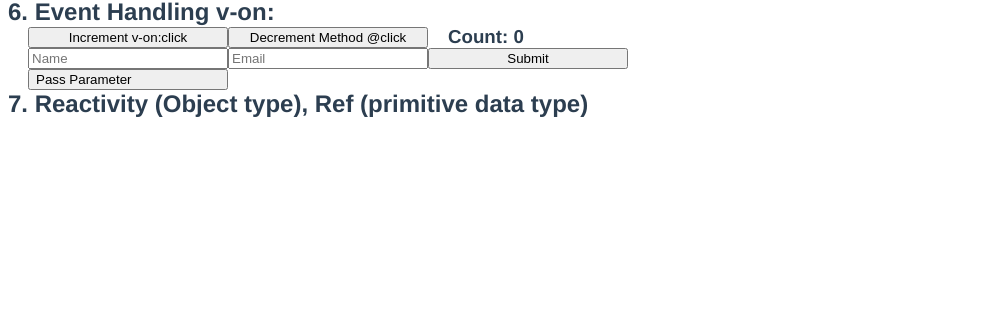
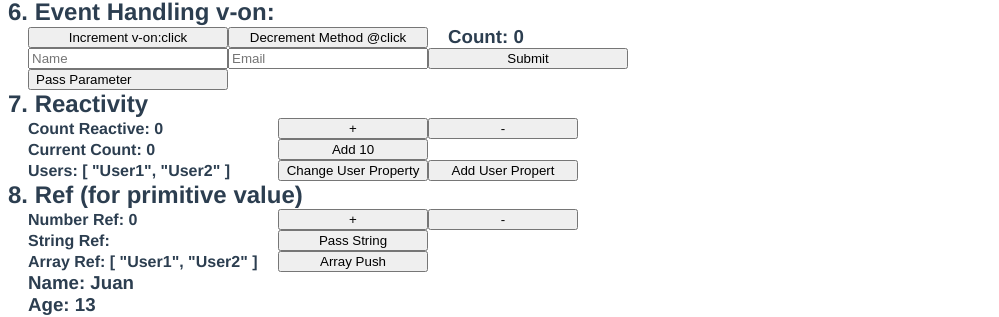
Before and after one commit to TontonBanton/vuehuxn, a Vue app: page / in a window 1280 px wide. Shown: the part 620-937 px from the top of the page, without its empty margins (0-999 px from the left). Before the commit the page ends 800 px from the top, so only its background shows below. Built offline with nearby package versions, Linux system fonts and the light colour scheme.

Commit message:
computer prop

```diff
--- a/src/App.vue
+++ b/src/App.vue
@@ -5,6 +5,7 @@
   <DynamicComp/>
   <EventsComp/>
   <ReactiveComp/>
+  <RefComp/>
 </template>
 
 <script>
@@ -14,12 +15,13 @@ import AttributeComp from './components/3AttributeBind'
 import DynamicComp from './components/4DynamicBind'
 import EventsComp from './components/6Events'
 import ReactiveComp from './components/7Reactivity'
+import RefComp from './components/8Ref'
 
 export default {
   name: 'App',
 
   components: {
-    ParentComp,InterComp, AttributeComp, DynamicComp, EventsComp, ReactiveComp
+    ParentComp,InterComp, AttributeComp, DynamicComp, EventsComp, ReactiveComp, RefComp
   }
 }
 </script>
--- a/src/components/7Reactivity.vue
+++ b/src/components/7Reactivity.vue
@@ -1,12 +1,57 @@
 <template>
-  <h2>7. Reactivity (Object type), Ref (primitive data type)</h2>
+  <h2>7. Reactivity </h2>
+  <div class="row">
+    <h3>Count Reactive: {{ reactiveState.count }}</h3>
+    <button @click="reactiveState.count++">+</button>
+    <button @click="reactiveState.count--">-</button>
+  </div>
+  <div class="row">
+    <h3> Current Count: {{ initialState.val.count }}</h3>
+    <button @click="initialState.val.count += 10">Add 10</button>
+  </div>
+  <div class="row">
+    <h3> Users: {{ initialState.user }}</h3>
+    <button @click="changeUser">Change User Property</button>
+    <button @click="addUser">Add User Propert</button>
+  </div>
+
 </template>
 
 <script>
+import { reactive }  from 'vue'
 export default{
-  name:'ReactiveComp'
+  name:'ReactiveComp',
+  data() {
+    return{
+      reactiveState: reactive({ count:0 }),
+      initialState: reactive({ val: { count: 0 }, user: ['User1', 'User2']})
+    }
+  },
+  methods: {
+    changeUser() {
+      this.initialState.user[0] = 'User3'
+      this.initialState.user[1] = 'User4'
+    },
+    addUser() {
+      this.initialState.user.push('User5')
+    }
+  }
 }
 </script>
 
 <style scoped>
+.row {
+  margin-left: 20px;
+  display: flex;
+  align-items: center;          /* Align items vertically in the center */
+  justify-content: flex-start;  /* Start from the left */
+}
+.row h3 {
+  padding: 0;
+  font-size: 1rem;
+  width: 250px;
+}
+.row button {
+  width: 150px;
+}
 </style>
--- /dev/null
+++ b/src/components/8Ref.vue
@@ -0,0 +1,60 @@
+<template>
+  <h2>8. Ref (for primitive value) </h2>
+  <div class="row">
+    <h3>Number Ref: {{ refNum }}</h3>
+    <button @click="refNum++">+</button>
+    <button @click="refNum--">-</button>
+  </div>
+  <div class="row">
+    <h3>String Ref: {{ refString }}</h3>
+    <button @click="refString = 'User'">Pass String</button>
+  </div>
+  <div class="row">
+    <h3>Array Ref: {{ refArray }}</h3>
+    <button @click="refArray.push('User3')">Array Push</button>
+  </div>
+  <div>
+    <h3>Name: {{ userInfo.name }}</h3>
+    <h3>Age: {{ userInfo.age }}</h3>
+    <h3>Location: {{ userInfo.location }}</h3>
+    <h3>isMarried: {{ userInfo.isMarried }}</h3>
+  </div>
+  <div class="row">
+    <button @click="userInfo.name = 'ChangeName'">Change Name</button>
+    <button @click="userInfo.age = 18">Change Age</button>
+    <button @click="userInfo.location = ['change', 'change']">Change Location</button>
+    <button @click="userInfo.isMarried = true">Change Status</button>
+  </div>
+</template>
+
+<script>
+import { ref } from 'vue'
+export default{
+  name:'RefComp',
+  data() {
+    return{
+      refNum: ref(0),
+      refString: ref(''),
+      refArray: ref(['User1', 'User2']),
+      userInfo:ref({ name:'Juan', age:13, location:['Ulas', 'Pangi'], isMarried: false })
+    }
+  }
+}
+</script>
+
+<style scoped>
+.row {
+  margin-left: 20px;
+  display: flex;
+  align-items: center;          /* Align items vertically in the center */
+  justify-content: flex-start;  /* Start from the left */
+}
+.row h3 {
+  padding: 0;
+  font-size: 1rem;
+  width: 250px;
+}
+.row button {
+  width: 150px;
+}
+</style>
```
